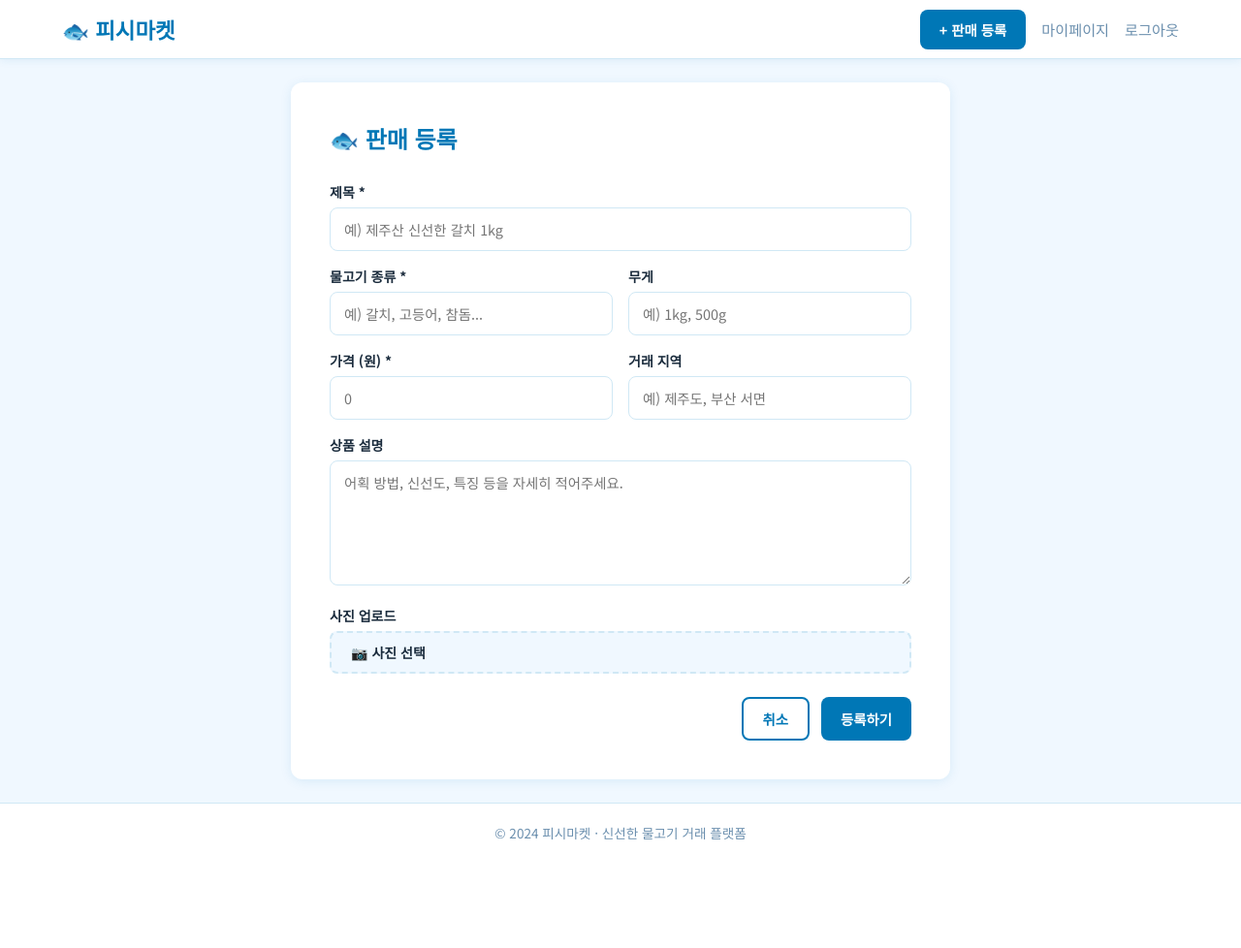
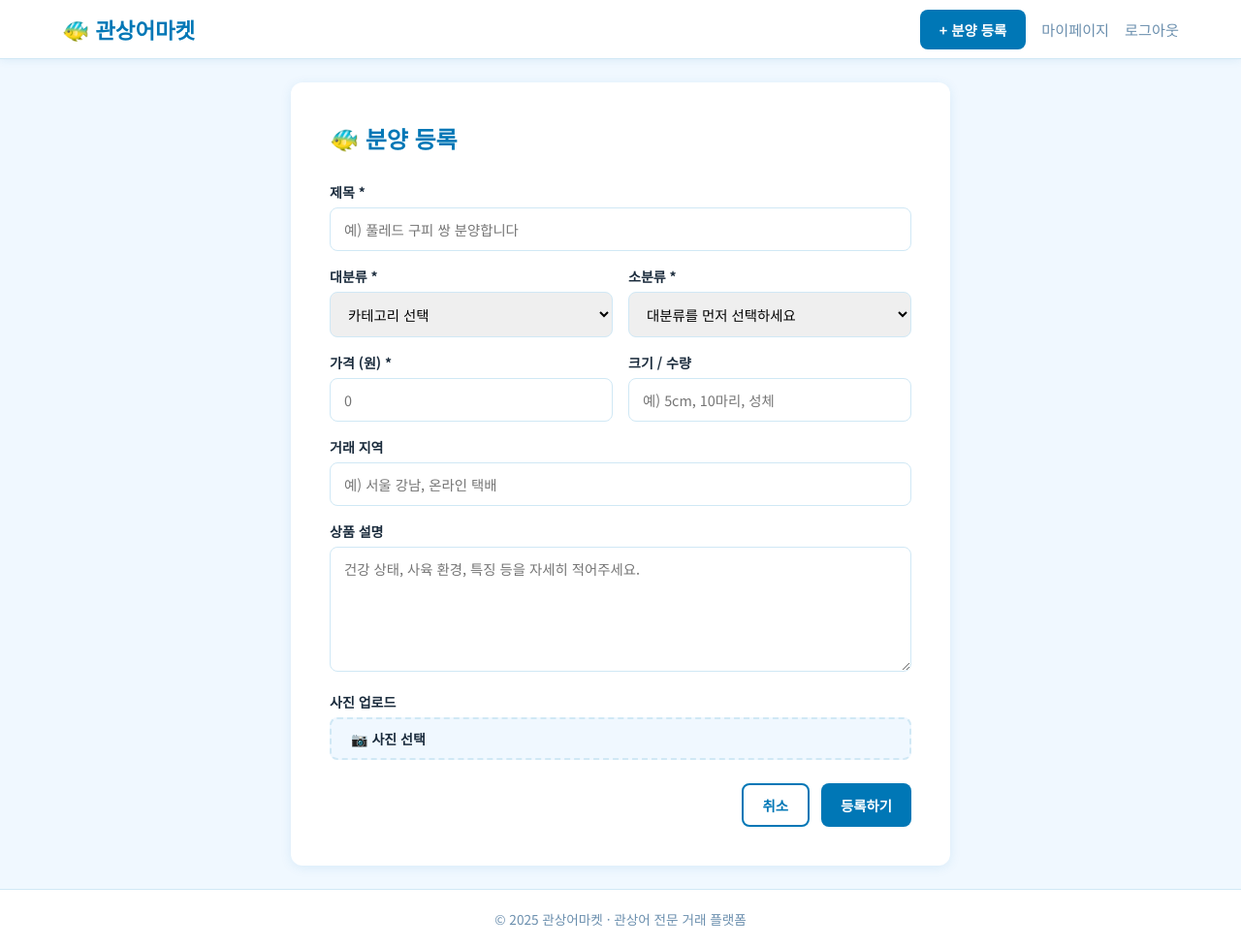
Before and after one commit to foxroma6/hosub, a Flask app: page /fish/new in a window 1280 px wide. Shown: the whole page at 97% size. Before the commit the page ends 866 px from the top, so only its background shows below. Run offline with Flask 3, Linux system fonts and the light colour scheme; a user stored in the database is signed in.

Commit message:
Rebrand to 관상어마켓 with 2-level category system
- Add category/subcategory structure (담수어, 해수어 & 산호, etc.)
- Dynamic subcategory selector in registration form
- 2-level filter bar on main listing page
- Update all text from 물고기/피시마켓 to 관상어/관상어마켓
- Update seed data with ornamental fish samples

Co-Authored-By: Claude Sonnet 4.6 <noreply@anthropic.com>

```diff
--- a/app.py
+++ b/app.py
@@ -7,6 +7,15 @@ from datetime import datetime
 import os
 
 app = Flask(__name__)
+
+CATEGORIES = {
+    '담수어': ['구피', '코리·플래코', '디스커스', '베타', '중·대형어', '기타 열대어'],
+    '해수어 & 산호': [],
+    '수생 무척추동물': ['새우', '가재'],
+    '파충류': ['거북이', '개구리'],
+    '수초 & 식물': [],
+}
+
 app.config['SECRET_KEY'] = os.environ.get('SECRET_KEY', 'fish-market-secret-2024')
 database_url = os.environ.get('DATABASE_URL', 'sqlite:///fish_market.db')
 if database_url.startswith('postgres://'):
@@ -39,6 +48,7 @@ class Fish(db.Model):
     id = db.Column(db.Integer, primary_key=True)
     seller_id = db.Column(db.Integer, db.ForeignKey('user.id'), nullable=False)
     title = db.Column(db.String(200), nullable=False)
+    category = db.Column(db.String(100), nullable=False, server_default='담수어')
     species = db.Column(db.String(100), nullable=False)
     price = db.Column(db.Integer, nullable=False)
     description = db.Column(db.Text)
@@ -82,10 +92,13 @@ def load_user(user_id):
 
 @app.route('/')
 def index():
+    category_filter = request.args.get('category', '')
     species_filter = request.args.get('species', '')
     search = request.args.get('search', '')
 
     query = Fish.query.filter_by(status='판매중')
+    if category_filter:
+        query = query.filter(Fish.category == category_filter)
     if species_filter:
         query = query.filter(Fish.species == species_filter)
     if search:
@@ -94,10 +107,10 @@ def index():
         )
 
     fish_list = query.order_by(Fish.created_at.desc()).all()
-    species_list = [s[0] for s in db.session.query(Fish.species).distinct().all()]
 
-    return render_template('index.html', fish_list=fish_list, species_list=species_list,
-                           selected_species=species_filter, search=search)
+    return render_template('index.html', fish_list=fish_list, categories=CATEGORIES,
+                           selected_category=category_filter, selected_species=species_filter,
+                           search=search)
 
 
 @app.route('/login', methods=['GET', 'POST'])
@@ -162,6 +175,7 @@ def fish_new():
         fish = Fish(
             seller_id=current_user.id,
             title=request.form.get('title'),
+            category=request.form.get('category'),
             species=request.form.get('species'),
             price=int(request.form.get('price', 0)),
             description=request.form.get('description'),
@@ -173,7 +187,7 @@ def fish_new():
         db.session.commit()
         flash('판매 등록이 완료되었습니다!', 'success')
         return redirect(url_for('fish_detail', fish_id=fish.id))
-    return render_template('fish_new.html')
+    return render_template('fish_new.html', categories=CATEGORIES)
 
 
 @app.route('/fish/<int:fish_id>')
@@ -335,24 +349,30 @@ def seed_sample_data():
         db.session.flush()
 
     samples = [
-        dict(title='싱싱한 제주 광어 2kg', species='광어', price=45000, weight='2kg', location='제주도',
-             description='제주 청정 바다에서 당일 잡은 싱싱한 광어입니다. 회로 드시기 최적입니다.',
-             image_url='https://images.unsplash.com/photo-1534438327276-14e5300c3a48?w=600&q=80'),
-        dict(title='국내산 참돔 1.5kg', species='참돔', price=38000, weight='1.5kg', location='통영',
-             description='통영 앞바다에서 잡은 참돔입니다. 선물용으로도 좋습니다.',
-             image_url='https://images.unsplash.com/photo-1519708227418-c8fd9a32b7a2?w=600&q=80'),
-        dict(title='고등어 한 상자 (10마리)', species='고등어', price=25000, weight='3kg', location='부산',
-             description='부산 자갈치시장 직송 고등어입니다. 구이, 조림 모두 맛있어요.',
-             image_url='https://images.unsplash.com/photo-1580476262798-bddd9f4b7369?w=600&q=80'),
-        dict(title='자연산 우럭 1kg', species='우럭', price=30000, weight='1kg', location='인천',
-             description='서해안 자연산 우럭입니다. 탕으로 끓이면 정말 시원합니다.',
+        dict(category='담수어', species='구피', title='고품질 구피 번식 쌍 분양합니다', price=15000,
+             weight='5cm', location='서울 강남',
+             description='건강하게 키운 풀레드 구피 쌍 분양입니다. 먹이 잘 먹고 활발해요.',
+             image_url='https://images.unsplash.com/photo-1520302519878-dac5cbc76c78?w=600&q=80'),
+        dict(category='담수어', species='베타', title='하프문 베타 수컷 분양', price=25000,
+             weight='6cm', location='경기 수원',
+             description='지느러미가 아름다운 하프문 베타입니다. 단독 사육 권장.',
+             image_url='https://images.unsplash.com/photo-1522069169874-c58ec4b76be5?w=600&q=80'),
+        dict(category='담수어', species='디스커스', title='독일산 레드 디스커스 5인치', price=120000,
+             weight='5인치', location='부산',
+             description='독일 수입 레드 터콰이즈 디스커스입니다. 상태 최상.',
+             image_url='https://images.unsplash.com/photo-1535591273668-578e31182c4f?w=600&q=80'),
+        dict(category='해수어 & 산호', species='해수어 & 산호', title='니모 흰동가리 한 쌍', price=45000,
+             weight='4cm', location='인천',
+             description='건강한 흰동가리 한 쌍입니다. 말미잘과 합사 가능.',
              image_url='https://images.unsplash.com/photo-1544551763-46a013bb70d5?w=600&q=80'),
-        dict(title='노르웨이 생연어 필렛 500g', species='연어', price=22000, weight='500g', location='서울',
-             description='신선하게 들어온 노르웨이산 생연어 필렛입니다. 회, 샐러드에 어울려요.',
-             image_url='https://images.unsplash.com/photo-1467003909585-2f8a72700288?w=600&q=80'),
-        dict(title='갈치 특대 3마리', species='갈치', price=18000, weight='1.2kg', location='목포',
-             description='목포 은갈치 특대 사이즈 3마리입니다. 구이용으로 손질해서 드립니다.',
+        dict(category='수생 무척추동물', species='새우', title='체리 새우 10마리 분양', price=12000,
+             weight='2cm', location='대전',
+             description='선명한 레드 체리 새우 10마리입니다. 수초항에 최적.',
              image_url='https://images.unsplash.com/photo-1559494007-9f5847c49d94?w=600&q=80'),
+        dict(category='수초 & 식물', species='수초 & 식물', title='미크로소리움 대형 포기 분양', price=8000,
+             weight=None, location='온라인 택배',
+             description='수조에서 키운 건강한 미크로소리움 포기입니다. 저광에서도 잘 자라요.',
+             image_url='https://images.unsplash.com/photo-1520301255226-bf5f144451c1?w=600&q=80'),
     ]
 
     for s in samples:
--- a/static/css/style.css
+++ b/static/css/style.css
@@ -175,8 +175,16 @@ a { text-decoration: none; color: inherit; }
   display: flex;
   flex-wrap: wrap;
   gap: 8px;
+  margin-bottom: 12px;
+}
+.filter-sub {
   margin-bottom: 24px;
+  padding: 10px 14px;
+  background: var(--surface);
+  border-radius: var(--radius);
+  border: 1px solid var(--border);
 }
+.filter-sub .filter-tag { font-size: 0.82rem; }
 
 .filter-tag {
   padding: 6px 16px;
--- a/templates/base.html
+++ b/templates/base.html
@@ -3,7 +3,7 @@
 <head>
   <meta charset="UTF-8">
   <meta name="viewport" content="width=device-width, initial-scale=1.0">
-  <title>{% block title %}피시마켓 🐟{% endblock %}</title>
+  <title>{% block title %}관상어마켓 🐠{% endblock %}</title>
   <link rel="stylesheet" href="{{ url_for('static', filename='css/style.css') }}">
   <link href="https://fonts.googleapis.com/css2?family=Noto+Sans+KR:wght@400;500;700&display=swap" rel="stylesheet">
 </head>
@@ -11,10 +11,10 @@
 
 <nav class="navbar">
   <div class="nav-inner">
-    <a href="{{ url_for('index') }}" class="nav-logo">🐟 피시마켓</a>
+    <a href="{{ url_for('index') }}" class="nav-logo">🐠 관상어마켓</a>
     <div class="nav-links">
       {% if current_user.is_authenticated %}
-        <a href="{{ url_for('fish_new') }}" class="btn btn-primary">+ 판매 등록</a>
+        <a href="{{ url_for('fish_new') }}" class="btn btn-primary">+ 분양 등록</a>
         <a href="{{ url_for('my_page') }}" class="nav-link">마이페이지</a>
         <a href="{{ url_for('logout') }}" class="nav-link">로그아웃</a>
       {% else %}
@@ -40,7 +40,7 @@
 </main>
 
 <footer class="footer">
-  <p>© 2024 피시마켓 · 신선한 물고기 거래 플랫폼</p>
+  <p>© 2025 관상어마켓 · 관상어 전문 거래 플랫폼</p>
 </footer>
 
 </body>
--- a/templates/fish_detail.html
+++ b/templates/fish_detail.html
@@ -21,6 +21,7 @@
     <div class="detail-info">
       <div class="detail-header">
         <span class="status-badge status-{{ fish.status }}">{{ fish.status }}</span>
+        <span class="fish-species-tag">{{ fish.category }}</span>
         <span class="fish-species-tag">{{ fish.species }}</span>
       </div>
 
--- a/templates/fish_new.html
+++ b/templates/fish_new.html
@@ -1,38 +1,32 @@
 {% extends "base.html" %}
-{% block title %}판매 등록 - 피시마켓{% endblock %}
+{% block title %}분양 등록 - 관상어마켓{% endblock %}
 
 {% block content %}
 <div class="container">
   <div class="form-card">
-    <h2>🐟 판매 등록</h2>
+    <h2>🐠 분양 등록</h2>
 
     <form method="post" enctype="multipart/form-data">
       <div class="form-group">
         <label>제목 *</label>
-        <input type="text" name="title" placeholder="예) 제주산 신선한 갈치 1kg" required>
+        <input type="text" name="title" placeholder="예) 풀레드 구피 쌍 분양합니다" required>
       </div>
 
       <div class="form-row">
         <div class="form-group">
-          <label>물고기 종류 *</label>
-          <input type="text" name="species" placeholder="예) 갈치, 고등어, 참돔..." required
-                 list="species-list">
-          <datalist id="species-list">
-            <option value="갈치">
-            <option value="고등어">
-            <option value="참돔">
-            <option value="방어">
-            <option value="광어">
-            <option value="우럭">
-            <option value="연어">
-            <option value="참치">
-            <option value="조기">
-            <option value="전어">
-          </datalist>
+          <label>대분류 *</label>
+          <select name="category" id="categorySelect" required onchange="updateSubcategory()">
+            <option value="">카테고리 선택</option>
+            {% for cat in categories %}
+              <option value="{{ cat }}">{{ cat }}</option>
+            {% endfor %}
+          </select>
         </div>
         <div class="form-group">
-          <label>무게</label>
-          <input type="text" name="weight" placeholder="예) 1kg, 500g">
+          <label>소분류 *</label>
+          <select name="species" id="speciesSelect" required>
+            <option value="">대분류를 먼저 선택하세요</option>
+          </select>
         </div>
       </div>
 
@@ -42,15 +36,20 @@
           <input type="number" name="price" placeholder="0" min="0" required>
         </div>
         <div class="form-group">
-          <label>거래 지역</label>
-          <input type="text" name="location" placeholder="예) 제주도, 부산 서면">
+          <label>크기 / 수량</label>
+          <input type="text" name="weight" placeholder="예) 5cm, 10마리, 성체">
         </div>
+      </div>
+
+      <div class="form-group">
+        <label>거래 지역</label>
+        <input type="text" name="location" placeholder="예) 서울 강남, 온라인 택배">
       </div>
 
       <div class="form-group">
         <label>상품 설명</label>
         <textarea name="description" rows="5"
-          placeholder="어획 방법, 신선도, 특징 등을 자세히 적어주세요."></textarea>
+          placeholder="건강 상태, 사육 환경, 특징 등을 자세히 적어주세요."></textarea>
       </div>
 
       <div class="form-group">
@@ -72,6 +71,30 @@
 </div>
 
 <script>
+const categories = {{ categories | tojson }};
+
+function updateSubcategory() {
+  const cat = document.getElementById('categorySelect').value;
+  const speciesSelect = document.getElementById('speciesSelect');
+  speciesSelect.innerHTML = '';
+
+  const subs = categories[cat] || [];
+  if (subs.length > 0) {
+    subs.forEach(sub => {
+      const opt = document.createElement('option');
+      opt.value = sub;
+      opt.textContent = sub;
+      speciesSelect.appendChild(opt);
+    });
+  } else {
+    // 소분류 없는 카테고리는 대분류 이름 그대로 사용
+    const opt = document.createElement('option');
+    opt.value = cat;
+    opt.textContent = cat;
+    speciesSelect.appendChild(opt);
+  }
+}
+
 function previewImage(input) {
   const preview = document.getElementById('preview');
   if (input.files && input.files[0]) {
```
Also changed, not shown: templates/index.html (+23 -10 lines).
